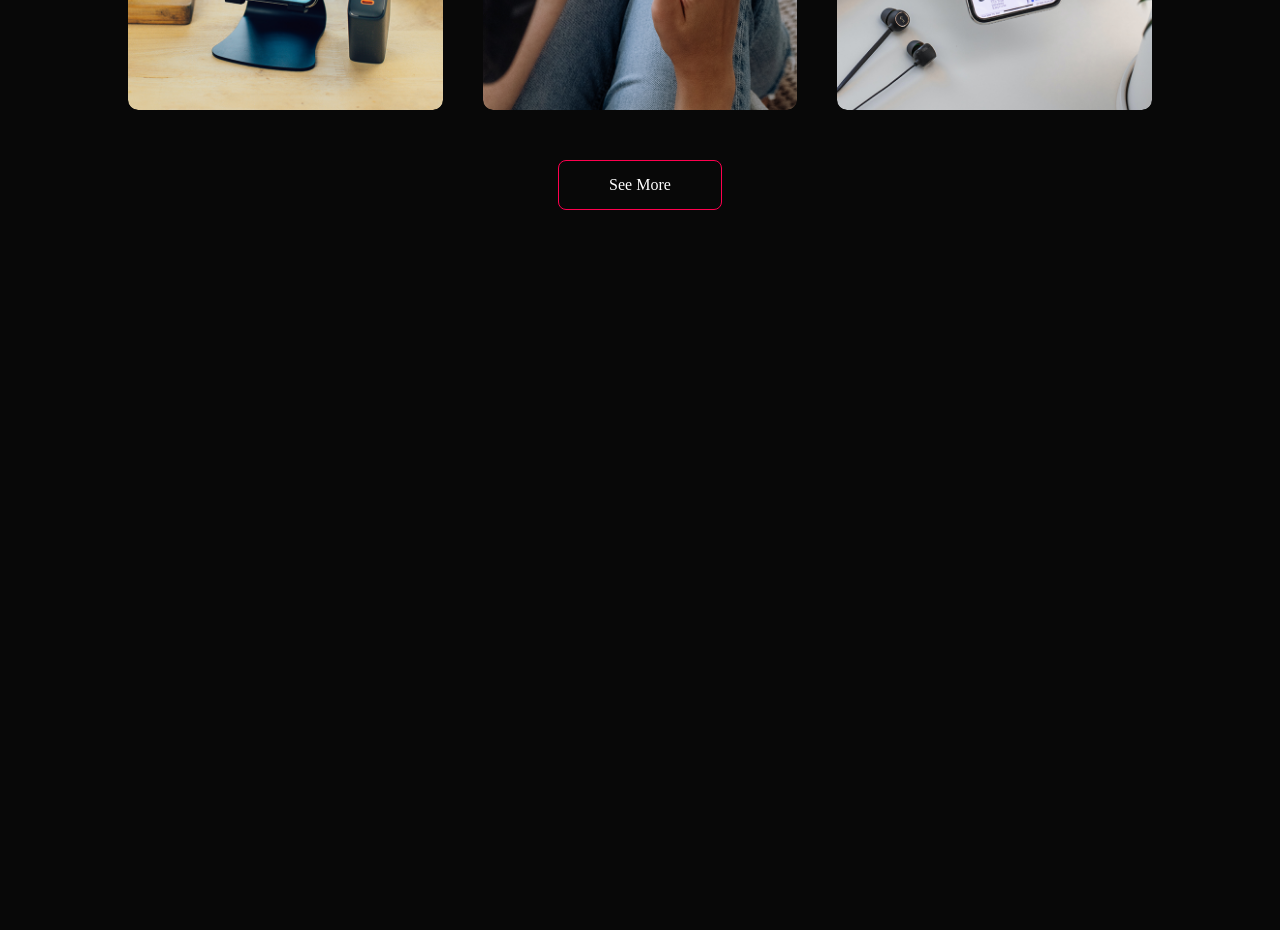
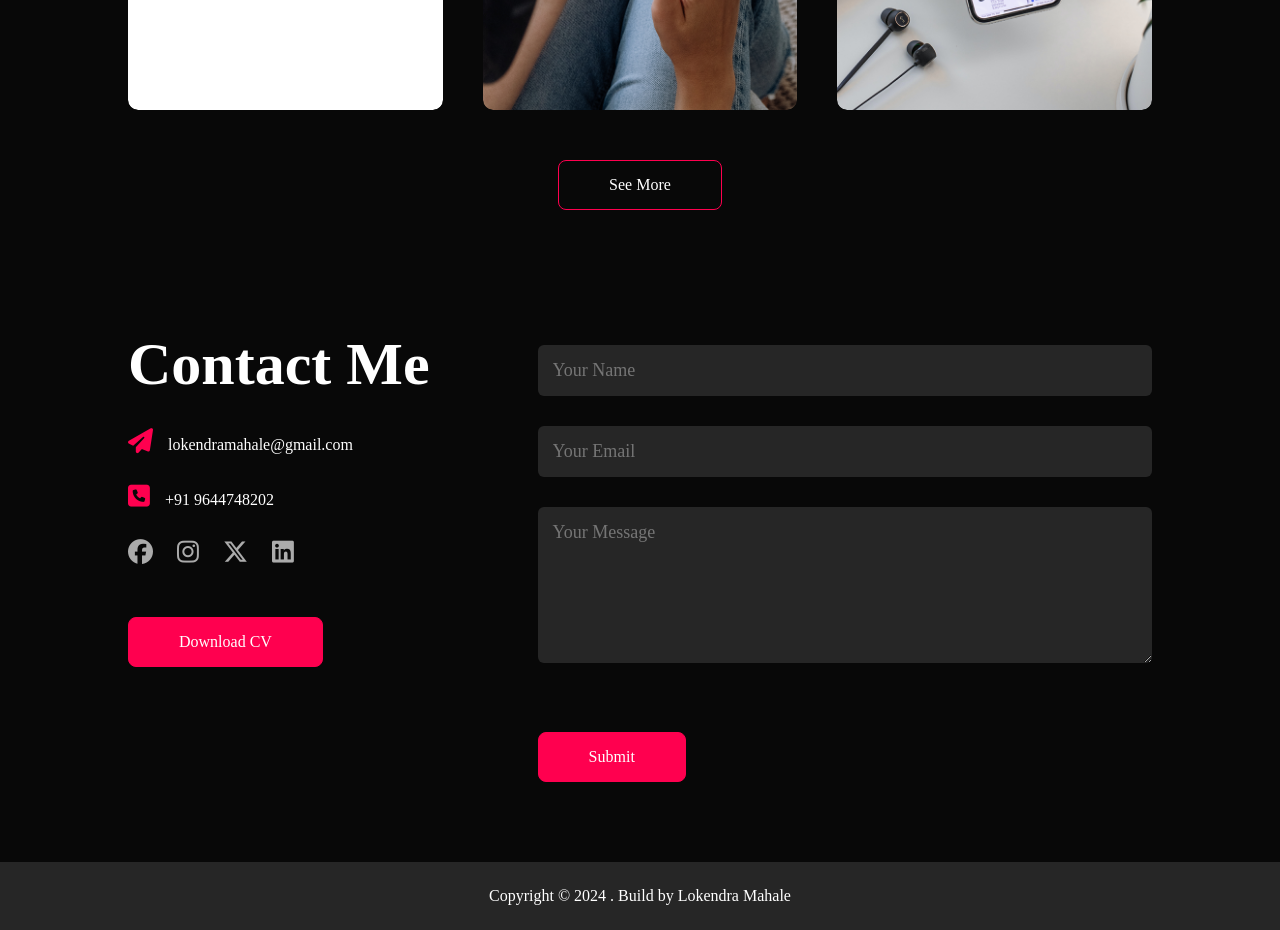
Before and after one commit to lokendramahale/Portfolio_Website, a plain HTML site: page index.html in a window 1280 px wide. Shown: the part 2400-3330 px from the top of the page. Before the commit the page ends 2720 px from the top, so only its background shows below. Drawn offline with Linux system fonts and the light colour scheme.

Commit message:
Contact part completed

```diff
--- a/index.css
+++ b/index.css
@@ -199,6 +199,7 @@ nav ul li a:hover::after {
 }
 .work img {
   width: 100%;
+  height: 100%;
   border-radius: 10px;
   display: block;
   transition: transform 0.5s;
@@ -262,3 +263,69 @@ nav ul li a:hover::after {
 .btn:hover {
   background: #ff004f;
 }
+
+/* -------------contact-------------- */
+
+.left-col {
+  flex-basis: 35%;
+}
+.right-col {
+  flex-basis: 60%;
+}
+.left-col p {
+  margin-top: 30px;
+}
+.left-col p i {
+  color: #ff004f;
+  margin-right: 15px;
+  font-size: 25px;
+}
+.icons {
+  margin-top: 30px;
+}
+.icons a {
+  text-decoration: none;
+  font-size: 25px;
+  color: #ababab;
+  margin-right: 20px;
+  display: inline-block;
+  transition: transform 0.5s;
+}
+.icons a:hover {
+  color: #ff004f;
+  transform: translateY(-5px);
+}
+.btn.btn2 {
+  display: inline-block;
+  background: #ff004f;
+  cursor: pointer;
+  font-size: 16px;
+}
+.btn.btn2:hover {
+  transform: translateY(-2px);
+}
+.right-col form {
+  width: 100%;
+}
+
+form input,
+form textarea {
+  width: 100%;
+  border: 0;
+  outline: none;
+  background-color: #262626;
+  margin: 15px 0;
+  padding: 15px;
+  border-radius: 6px;
+  font-size: 18px;
+  color: #fff;
+}
+.copyright {
+  width: 100%;
+  text-align: center;
+  /* display: inline; */
+  background: #262626;
+  padding: 25px 0;
+  margin-top: 20px;
+  font-weight: 300px;
+}
--- a/index.html
+++ b/index.html
@@ -101,7 +101,7 @@
       <h1 class="sub-title">My Work</h1>
       <div class="work-list">
         <div class="work">
-          <img src="images/work-1.png" alt="">
+          <img src="images/Manit.jpg" alt="">
           <div class="layer">
             <h3>Training and Placement Cell</h3>
             <p>The Training and Placement Cell,MANIT Bhopal, facilitates the internship and placement processes for the undergraduate and postgraduate students of the National Institute of Technology,Bhopal. </p>
@@ -128,5 +128,37 @@
       <a href="https://github.com/lokendramahale" class="btn">See More</a>
     </div>
  </div>
+
+<!-- ---------------Contact-------------- -->
+
+<div id="contact">
+  <div class="container">
+    <div class="row">
+      <div class="left-col">
+        <h1 class="sub-title">Contact Me</h1>
+        <p><i class="fa-solid fa-paper-plane"></i>lokendramahale@gmail.com</p>
+        <p><i class="fa-solid fa-square-phone"></i>+91 9644748202</p>
+        <div class="icons">
+          <a href=""><i class="fa-brands fa-facebook"></i></a>
+          <a href="https://www.instagram.com/lucky_mahale"><i class="fa-brands fa-instagram"></i></a>
+          <a href=""><i class="fa-brands fa-x-twitter"></i></a>
+          <a href=""><i class="fa-brands fa-linkedin"></i></a>
+        </div>
+        <a href="" class="btn btn2">Download CV</a>
+      </div>
+      <div class="right-col">
+        <form>
+          <input type="text" name="name" placeholder="Your Name" required>
+        <input type="email" name="email" placeholder="Your Email" required>
+        <textarea name="Message" rows="6" placeholder="Your Message"></textarea>
+        <button type="submit" class="btn btn2">Submit</button>
+        </form>
+      </div>
+    </div>
+  </div>
+  <div class="copyright">
+    <p>Copyright © 2024 . Build by Lokendra Mahale</p>
+  </div>
+</div>
 </body>
 </html>
```
Also changed, not shown: images/Manit.jpg (added).
